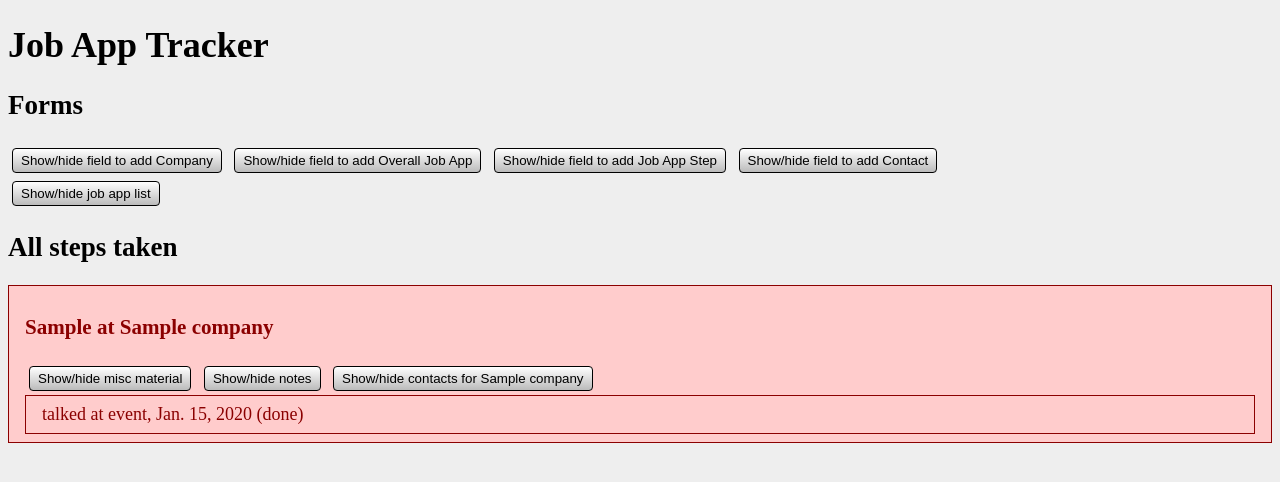
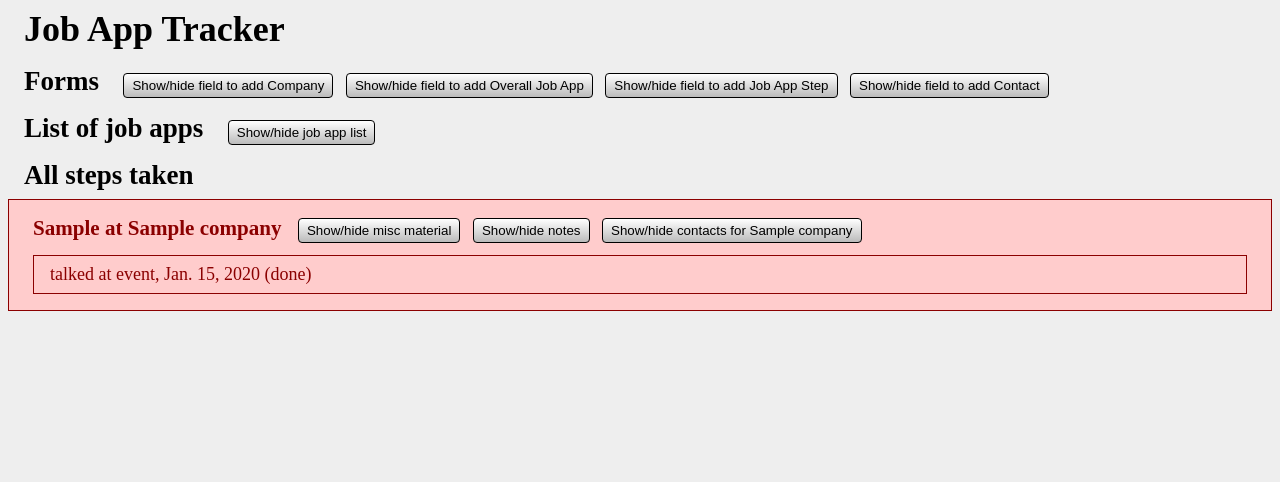
Before and after one commit to mengsarah/jobapps, a Django app: page /tracker/ in a window 1280 px wide. Shown: the top 482 px of the page. Run offline with Django 3.2, Linux system fonts and the light colour scheme; tables that the repository leaves empty hold one stand-in row (values such as "Sample post"); some libraries are stand-ins or nearby versions.

Commit message:
enhance display: aesthetics

```diff
--- a/tracker/static/tracker/style.css
+++ b/tracker/static/tracker/style.css
@@ -18,8 +18,21 @@ body {
     background-color: #eee;
 }
 
+h1, h2 {
+    margin: 0.5rem 1rem;
+}
+
+h3 {
+    margin: 0.5rem;
+    margin-bottom: 0;
+}
+
 label {
     font-weight: bold;
+}
+
+.inline-heading {
+    display: inline-block;
 }
 
 /*** FUNCTIONAL/SPECIFIC ***/
@@ -46,27 +59,24 @@ button:hover, button:focus {
 button:active {
     background: linear-gradient(var(--dark-gray), var(--gray));
     color: white;
+    /* box-shadow same as :focus but set the color to stay black */
+    box-shadow: 0 0 0 0.1rem black,
+                0 0 0.1rem 0.1rem black;
 }
 
 .collapsible {
     border: dashed 2px;
-    padding-left: 1rem;
-    padding-right: 1rem;
     display: none;
 }
 
 ul.messages, ul.table-ish {
     padding-left: 0;
+    margin: 0.5rem;
 }
 
 ul.messages li, ul.table-ish li {
     list-style: none;
-    padding: 1rem;
-}
-
-ul.messages li {
-    border: solid 0.2rem;
-    border-radius: 0.5rem;
+    padding: 0.5rem 1rem;
 }
 
 ul.table-ish li a {
@@ -86,18 +96,30 @@ ul.table-ish li a {
 
 /*** PURE AESTHETICS ***/
 
+.collapsible {
+    margin: 0.5rem;
+}
+
+.collapsible > * {
+    margin: 1rem;
+}
+
+.collapsible > button {
+    margin-top: 0;
+}
+
 .row-red, .row-red-light, .row-blue, .row-blue-light {
     margin: 0;
     padding: 0.5rem 1rem;
 }
 
 .row-red, .row-red-light {
-    border: solid 1px var(--dark-red);
+    border: 0.1rem solid var(--dark-red);
     color: var(--dark-red);
 }
 
 .row-blue, .row-blue-light {
-    border: solid 1px var(--dark-blue);
+    border: 0.1rem solid var(--dark-blue);
     color: var(--dark-blue);
 }
 
--- a/tracker/templates/tracker/index.html
+++ b/tracker/templates/tracker/index.html
@@ -22,7 +22,7 @@
     {% endif %}
 
     <section>
-        <h2>Forms</h2>
+        <h2 class="inline-heading">Forms</h2>
             {% for form in forms %}
         <button class="collapsible-toggle">Show/hide field to add {{ form.0 }}</button>
         <div class="collapsible">
@@ -44,9 +44,9 @@
 
     {% regroup steps by job_app as job_apps %}
     <section>
+        <h2 class="inline-heading">List of job apps</h2>
         <button class="collapsible-toggle">Show/hide job app list</button>
         <div class="collapsible">
-            <h2>List of job apps</h2>
             <ul class="table-ish">
             {% for ja in job_apps %}
                 <li class="row-{% cycle 'red' 'blue' %}-light"><a href="#job-app-{{ ja.grouper.id }}">{{ ja.grouper }}</a></li>
@@ -61,7 +61,7 @@
         {% for ja in job_apps %}
         {% cycle 'red' 'blue' as color silent %}
             <div class="row-{{color}}-light">
-                <h3 id="job-app-{{ ja.grouper.id }}">{{ ja.grouper }}</h3>
+                <h3 class="inline-heading" id="job-app-{{ ja.grouper.id }}">{{ ja.grouper }}</h3>
 
                 <button class="collapsible-toggle">Show/hide misc material</button>
                 <div class="collapsible">
@@ -81,9 +81,10 @@
                     <button class="collapsible-hide">Hide contacts</button>
                 </div>
 
+                <ul class="table-ish">
                 {% for step in ja.list %}
                 {% cycle '-light' '' as shade silent %}
-                    <div class="row-{{color}}{{shade}}">
+                    <li class="row-{{color}}{{shade}}">
                         {{ step.get_step_display }}, {{ step.date }}
                             {% if step.done %} (done)
                             {% else %} <strong>(NOT DONE)</strong>
@@ -97,10 +98,11 @@
                                 <button class="collapsible-hide">Hide cover letter</button>
                             </div>
                         {% endif %}
-                    </div>
+                    </li>
                 {% empty %}
                     <p>no steps taken yet</p>
                 {% endfor %}
+                </ul>
             </div>
         {% endfor %}
     </section>
```
